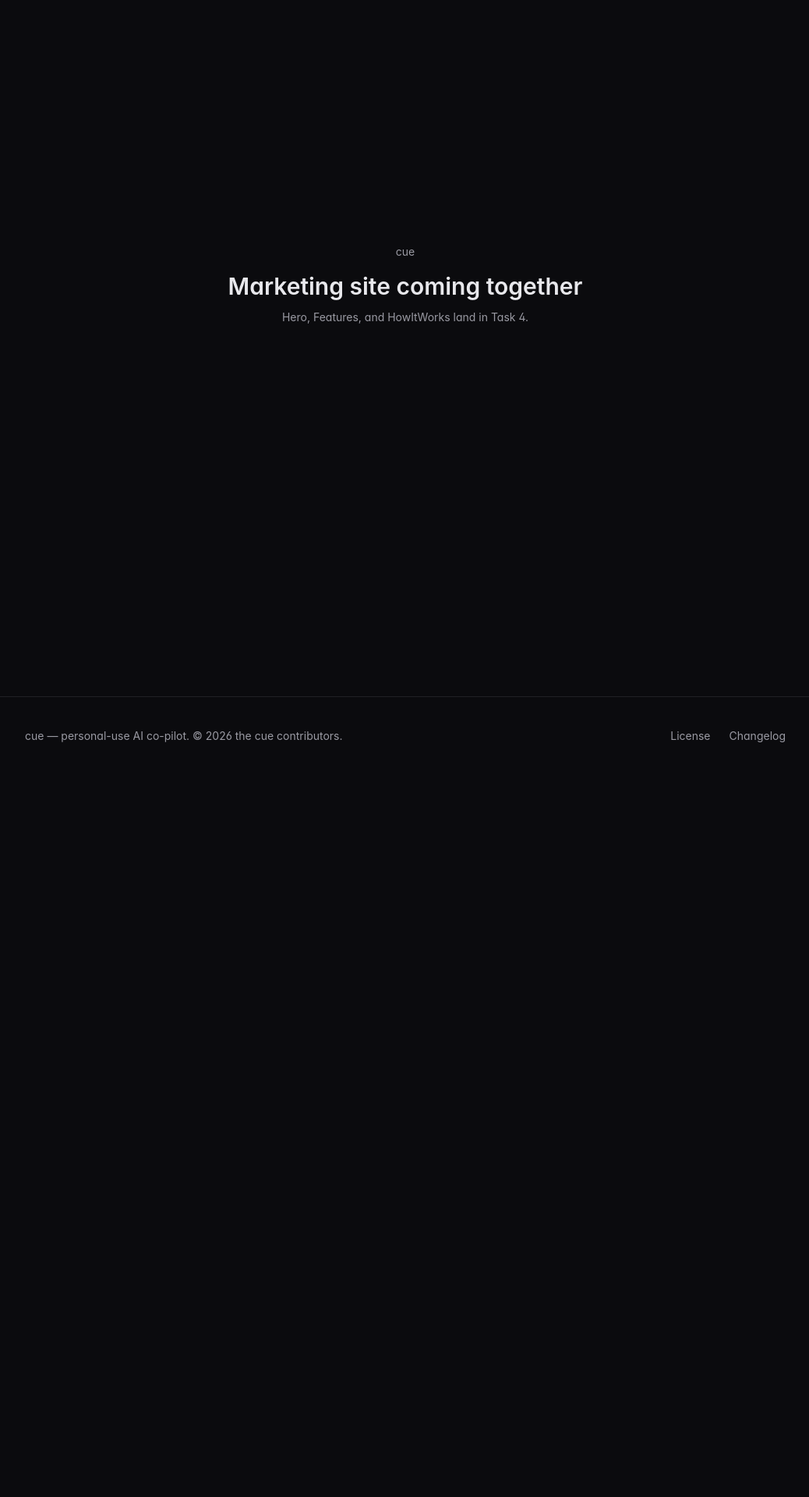
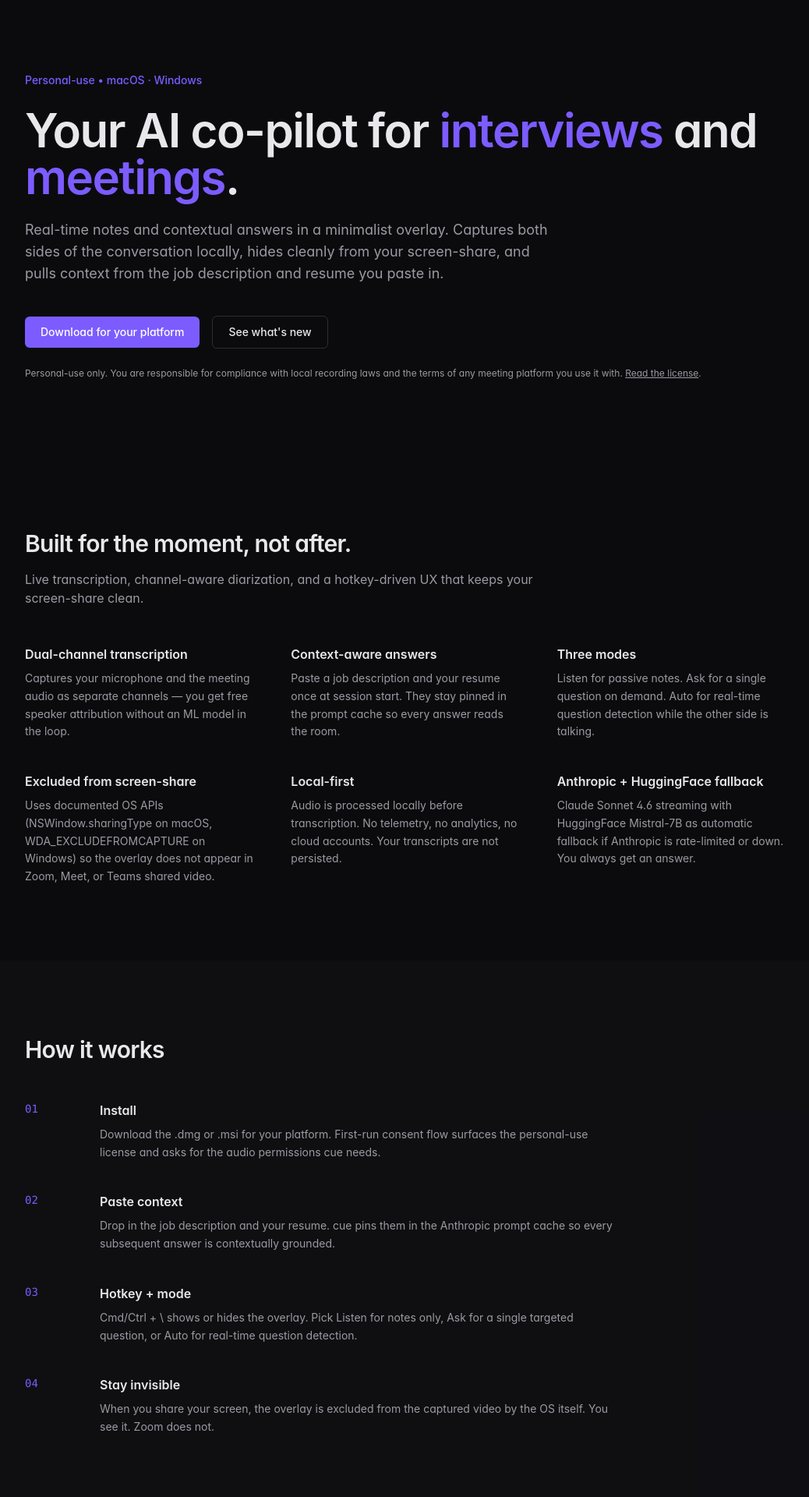
Before and after one commit to Empower21/cue, a Next.js app in the folder apps/web/: page / in a window 1280 px wide. Shown: the part 100-2020 px from the top of the page at 78% size, without its empty margins (120-1158 px from the left). Before the commit the page ends 1094 px from the top, so only its background shows below. Built offline with nearby package versions, Linux system fonts and the light colour scheme.

Commit message:
feat(web): landing page with Hero/Features/HowItWorks/DownloadCTA

```diff
--- a/apps/web/app/page.tsx
+++ b/apps/web/app/page.tsx
@@ -1,9 +1,15 @@
+import { Hero } from '@/components/Hero';
+import { Features } from '@/components/Features';
+import { HowItWorks } from '@/components/HowItWorks';
+import { DownloadCTA } from '@/components/DownloadCTA';
+
 export default function HomePage() {
   return (
-    <main className="mx-auto flex min-h-screen max-w-2xl flex-col items-center justify-center px-6 text-center">
-      <p className="text-sm text-cue-muted">cue</p>
-      <h1 className="mt-4 text-3xl font-semibold">Marketing site coming together</h1>
-      <p className="mt-3 text-sm text-cue-muted">Hero, Features, and HowItWorks land in Task 4.</p>
-    </main>
+    <>
+      <Hero />
+      <Features />
+      <HowItWorks />
+      <DownloadCTA />
+    </>
   );
 }
--- /dev/null
+++ b/apps/web/components/DownloadCTA.tsx
@@ -0,0 +1,22 @@
+import Link from 'next/link';
+
+export function DownloadCTA() {
+  return (
+    <section className="mx-auto max-w-5xl px-6 py-16 sm:py-24">
+      <div className="rounded-2xl border border-cue-subtle/60 bg-cue-surface/40 px-8 py-12 text-center sm:px-16">
+        <h2 className="text-2xl font-semibold tracking-tight sm:text-3xl">
+          Ready when your next call is.
+        </h2>
+        <p className="mx-auto mt-4 max-w-xl text-cue-muted">
+          One download for your platform. No account. No subscription. Personal use only.
+        </p>
+        <Link
+          href="/download"
+          className="mt-8 inline-block rounded-md bg-cue-accent px-6 py-3 text-sm font-medium text-white transition hover:bg-cue-accentHover"
+        >
+          Pick your platform
+        </Link>
+      </div>
+    </section>
+  );
+}
--- /dev/null
+++ b/apps/web/components/Features.tsx
@@ -0,0 +1,54 @@
+const FEATURES = [
+  {
+    title: 'Dual-channel transcription',
+    body:
+      'Captures your microphone and the meeting audio as separate channels — you get free speaker attribution without an ML model in the loop.',
+  },
+  {
+    title: 'Context-aware answers',
+    body:
+      'Paste a job description and your resume once at session start. They stay pinned in the prompt cache so every answer reads the room.',
+  },
+  {
+    title: 'Three modes',
+    body:
+      'Listen for passive notes. Ask for a single question on demand. Auto for real-time question detection while the other side is talking.',
+  },
+  {
+    title: 'Excluded from screen-share',
+    body:
+      'Uses documented OS APIs (NSWindow.sharingType on macOS, WDA_EXCLUDEFROMCAPTURE on Windows) so the overlay does not appear in Zoom, Meet, or Teams shared video.',
+  },
+  {
+    title: 'Local-first',
+    body:
+      'Audio is processed locally before transcription. No telemetry, no analytics, no cloud accounts. Your transcripts are not persisted.',
+  },
+  {
+    title: 'Anthropic + HuggingFace fallback',
+    body:
+      'Claude Sonnet 4.6 streaming with HuggingFace Mistral-7B as automatic fallback if Anthropic is rate-limited or down. You always get an answer.',
+  },
+] as const;
+
+export function Features() {
+  return (
+    <section className="mx-auto max-w-5xl px-6 py-16 sm:py-24">
+      <h2 className="text-2xl font-semibold tracking-tight sm:text-3xl">
+        Built for the moment, not after.
+      </h2>
+      <p className="mt-4 max-w-2xl text-cue-muted">
+        Live transcription, channel-aware diarization, and a hotkey-driven UX that keeps your
+        screen-share clean.
+      </p>
+      <ul className="mt-12 grid gap-x-12 gap-y-10 sm:grid-cols-2 lg:grid-cols-3">
+        {FEATURES.map((f) => (
+          <li key={f.title}>
+            <h3 className="text-base font-semibold">{f.title}</h3>
+            <p className="mt-2 text-sm leading-relaxed text-cue-muted">{f.body}</p>
+          </li>
+        ))}
+      </ul>
+    </section>
+  );
+}
--- /dev/null
+++ b/apps/web/components/Hero.tsx
@@ -0,0 +1,41 @@
+import Link from 'next/link';
+
+export function Hero() {
+  return (
+    <section className="mx-auto max-w-5xl px-6 pt-24 pb-16 sm:pt-32 sm:pb-24">
+      <p className="text-sm font-medium text-cue-accent">Personal-use • macOS · Windows</p>
+      <h1 className="mt-6 text-4xl font-semibold tracking-tight sm:text-6xl">
+        Your AI co-pilot for{' '}
+        <span className="text-cue-accent">interviews</span> and{' '}
+        <span className="text-cue-accent">meetings</span>.
+      </h1>
+      <p className="mt-6 max-w-2xl text-lg text-cue-muted">
+        Real-time notes and contextual answers in a minimalist overlay. Captures both sides of the
+        conversation locally, hides cleanly from your screen-share, and pulls context from the job
+        description and resume you paste in.
+      </p>
+      <div className="mt-10 flex flex-wrap items-center gap-4">
+        <Link
+          href="/download"
+          className="rounded-md bg-cue-accent px-5 py-2.5 text-sm font-medium text-white transition hover:bg-cue-accentHover"
+        >
+          Download for your platform
+        </Link>
+        <Link
+          href="/changelog"
+          className="rounded-md border border-cue-subtle/60 px-5 py-2.5 text-sm font-medium text-cue-text transition hover:border-cue-subtle"
+        >
+          See what's new
+        </Link>
+      </div>
+      <p className="mt-6 text-xs text-cue-muted">
+        Personal-use only. You are responsible for compliance with local recording laws and the
+        terms of any meeting platform you use it with.{' '}
+        <Link href="/eula" className="underline transition hover:text-cue-text">
+          Read the license
+        </Link>
+        .
+      </p>
+    </section>
+  );
+}
--- /dev/null
+++ b/apps/web/components/HowItWorks.tsx
@@ -0,0 +1,47 @@
+const STEPS = [
+  {
+    n: '01',
+    title: 'Install',
+    body:
+      'Download the .dmg or .msi for your platform. First-run consent flow surfaces the personal-use license and asks for the audio permissions cue needs.',
+  },
+  {
+    n: '02',
+    title: 'Paste context',
+    body:
+      'Drop in the job description and your resume. cue pins them in the Anthropic prompt cache so every subsequent answer is contextually grounded.',
+  },
+  {
+    n: '03',
+    title: 'Hotkey + mode',
+    body:
+      'Cmd/Ctrl + \\ shows or hides the overlay. Pick Listen for notes only, Ask for a single targeted question, or Auto for real-time question detection.',
+  },
+  {
+    n: '04',
+    title: 'Stay invisible',
+    body:
+      'When you share your screen, the overlay is excluded from the captured video by the OS itself. You see it. Zoom does not.',
+  },
+] as const;
+
+export function HowItWorks() {
+  return (
+    <section className="bg-cue-surface/40">
+      <div className="mx-auto max-w-5xl px-6 py-16 sm:py-24">
+        <h2 className="text-2xl font-semibold tracking-tight sm:text-3xl">How it works</h2>
+        <ol className="mt-12 space-y-10">
+          {STEPS.map((s) => (
+            <li key={s.n} className="grid gap-2 sm:grid-cols-[64px_1fr] sm:gap-8">
+              <div className="font-mono text-sm text-cue-accent">{s.n}</div>
+              <div>
+                <h3 className="text-base font-semibold">{s.title}</h3>
+                <p className="mt-2 max-w-2xl text-sm leading-relaxed text-cue-muted">{s.body}</p>
+              </div>
+            </li>
+          ))}
+        </ol>
+      </div>
+    </section>
+  );
+}
```
